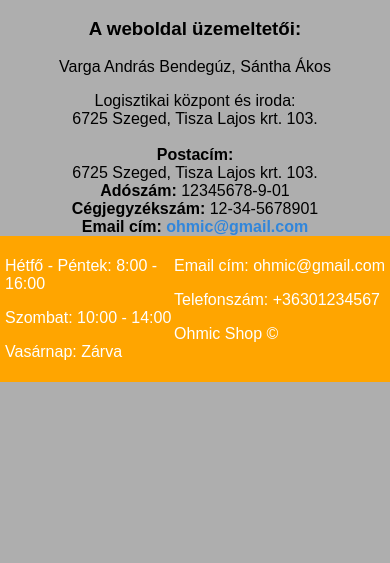
After one commit to undeffi/webterv1, a PHP site: page /html/infos.html in a window 390 px wide. The commit adds this page. Shown: the part 281-844 px from the top of the page. Run offline with PHP 8.4, Linux system fonts and the light colour scheme.

Commit message:
New folder for HTML files, new pages, navbar responsiveness fix, validation issues fixed in the css file.

```diff
--- a/css/style.css
+++ b/css/style.css
@@ -23,7 +23,7 @@ main {
 /* === Fejléc === */
 header {
     padding: 57px;
-    background-image: url('../img/headerbck.jpg'); /*=== Ezt le is cserelheted ha gondolod (en nem talaltam jobbat xd) ===*/
+    background-image: url('../img/headerbck.jpg');
     background-repeat: no-repeat;
     background-size: cover;
 }
@@ -66,9 +66,16 @@ header h1 {
 
 }
 
-@media screen and (max-width: 450px) {
+@media screen and (max-width: 850px) {
+    .navbar {
+        flex-wrap: wrap;
+        justify-content: center;
+    }
+
     .navlinks {
-        font-size: 12px;
+        padding: 7px 8px;
+        width: 20%;
+        margin: 0;
     }
 }
 #active {
@@ -82,9 +89,7 @@ header h1 {
 }
 
 /* === Forms === */
-.notyet {
-    font-size: small;
-    background-color: white;
+.notyet, #email {
     color: rgb(49, 134, 219);
 }
 .forms {
@@ -224,7 +229,7 @@ h1 {
 .videoFrame iframe {
     max-width: 100%;
     min-width: 600px;
-    aspect-ratio: 1.7;
+    aspect-ratio: 16/9;
     max-height: 100%;
     margin-left: auto;
     margin-right: auto;
--- a/index.html
+++ b/html/index.html
@@ -5,7 +5,7 @@
   <meta charset="UTF-8">
   <meta http-equiv="X-UA-Compatible" content="IE=edge">
   <meta name="viewport" content="width=device-width, initial-scale=1.0">
-  <link rel="stylesheet" href="css/style.css">
+  <link rel="stylesheet" href="../css/style.css">
   <title>Webshop - Kezdőlap</title>
 </head>
 
@@ -20,6 +20,9 @@
   <a class="navlinks" href="shop.html">Áruház</a>
   <a class="navlinks" href="login.html">Bejelentkezés</a>
   <a class="navlinks" href="register.html">Regisztráció</a>
+  <a class="navlinks" href="cart.html">Kosár</a>
+  <a class="navlinks" href="profile.html">Profil</a>
+  <a class="navlinks" href="infos.html">Kapcsolat</a>
 </nav>
 <!-- tartalom -->
 <main>
--- /dev/null
+++ b/html/infos.html
@@ -0,0 +1,56 @@
+<!DOCTYPE html>
+<html lang="en">
+<head>
+  <meta charset="UTF-8">
+  <meta http-equiv="X-UA-Compatible" content="IE=edge">
+  <meta name="viewport" content="width=device-width, initial-scale=1.0">
+  <link rel="stylesheet" href="../css/style.css">
+  <title>Webshop - Kapcsolat</title>
+</head>
+<body>
+<!-- header -->
+<header id="header">
+  <h1> Ohmic Shop </h1>
+</header>
+<!-- navbar -->
+<nav class="navbar">
+  <a class="navlinks" href="index.html">Kezdőlap</a>
+  <a class="navlinks" href="shop.html">Áruház</a>
+  <a class="navlinks" href="login.html">Bejelentkezés</a>
+  <a class="navlinks" href="register.html">Regisztráció</a>
+  <a class="navlinks" href="cart.html">Kosár</a>
+  <a class="navlinks" href="profile.html">Profil</a>
+  <a class="navlinks" id="active" href="infos.html">Kapcsolat</a>
+</nav>
+<!-- tartalom -->
+<main>
+  <div style="text-align: center;"><h3> A weboldal üzemeltetői: </h3>
+    <p> Varga András Bendegúz, Sántha Ákos</p>
+    Logisztikai központ és iroda: <br>
+    6725 Szeged, Tisza Lajos krt. 103. <br> <br>
+
+    <strong>Postacím:</strong> <br>
+    6725 Szeged, Tisza Lajos krt. 103.<br>
+    <strong>Adószám:</strong>
+    12345678-9-01<br>
+    <strong>Cégjegyzékszám:</strong>
+    12-34-5678901<br>
+    <strong>Email cím:</strong>
+    <a id="email" href="mailto::ohmic@gmail.com">ohmic@gmail.com</a>
+  </div>
+</main>
+<!-- footer -->
+<footer>
+  <div id="right">
+    <p>Email cím: ohmic@gmail.com</p>
+    <p>Telefonszám: +36301234567</p>
+    <p>Ohmic Shop &copy; </p>
+  </div>
+  <div id="left">
+    <p>Hétfő - Péntek: 8:00 - 16:00</p>
+    <p>Szombat: 10:00 - 14:00</p>
+    <p>Vasárnap: Zárva</p>
+  </div>
+</footer>
+</body>
+</html>
--- a/register.html
+++ b/html/register.html
@@ -4,7 +4,7 @@
     <meta charset="UTF-8">
     <meta http-equiv="X-UA-Compatible" content="IE=edge">
     <meta name="viewport" content="width=device-width, initial-scale=1.0">
-    <link rel="stylesheet" href="css/style.css">
+    <link rel="stylesheet" href="../css/style.css">
     <title>Webshop - Regisztráció</title>
 </head>
 <body>
@@ -18,6 +18,9 @@
         <a class="navlinks" href="shop.html">Áruház</a>
         <a class="navlinks" href="login.html">Bejelentkezés</a>
         <a class="navlinks" id="active" href="register.html">Regisztráció</a>
+        <a class="navlinks" href="cart.html">Kosár</a>
+        <a class="navlinks" href="profile.html">Profil</a>
+        <a class="navlinks" href="infos.html">Kapcsolat</a>
     </nav>
     <!-- tartalom -->
     <main>
```
Also changed, not shown: html/cart.html (added, +46 -0 lines), html/login.html (renamed from login.html, +4 -4 lines), html/profile.html (added, +46 -0 lines), html/shop.html (renamed from shop.html, +6 -3 lines).
